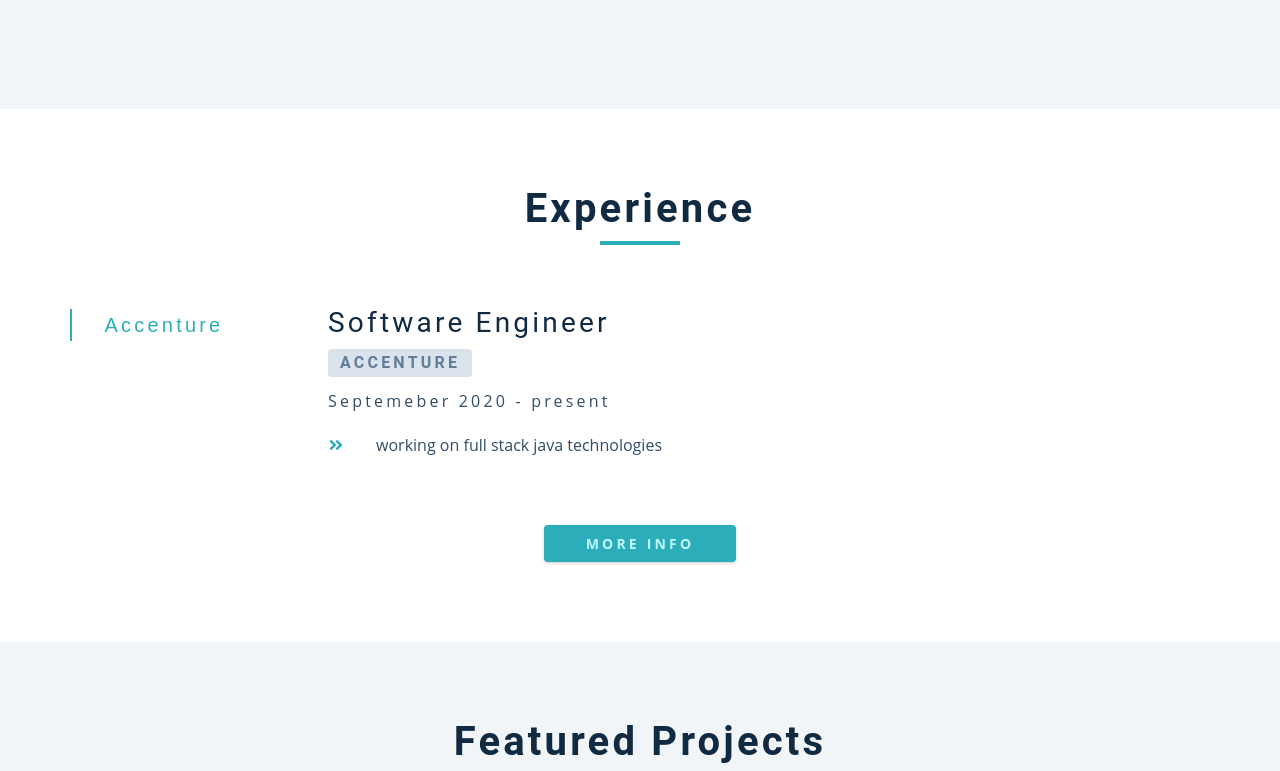
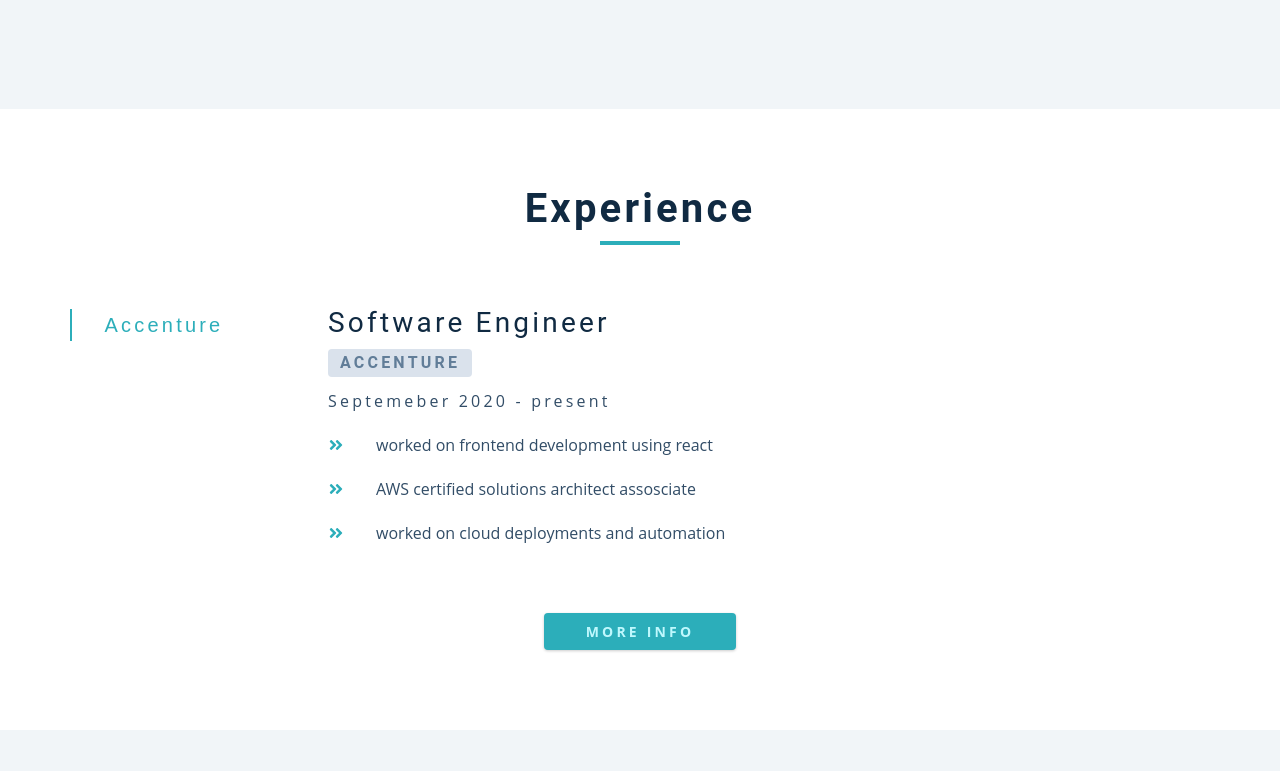
Before and after one commit to pezzonovante7/pezzonovante7.github.io, a Gatsby site: page / in a window 1280 px wide. Shown: the part 1327-2098 px from the top of the page. Built offline with nearby package versions, Linux system fonts and the light colour scheme; Gatsby itself is replaced by a stand-in of ours.

Commit message:
renaissance

```diff
--- a/gatsby-config.js
+++ b/gatsby-config.js
@@ -26,30 +26,11 @@
       },
     },
     {
-      resolve: `gatsby-source-strapi`,
+      resolve: `gatsby-plugin-manifest`,
       options: {
-        apiURL: `http://localhost:1337`,
-        queryLimit: 1000, // Default to 100
-        //   contentTypes : `jobs`, `projects`, `blogs`,
-        //   singleType : `about`
-        //  ONLY ADD TO ARRAY IF YOU HAVE DATA IN STRAPI !!!!
-        contentTypes: [],
-        singleTypes: [],
+        name: "favicon",
+        icon: "src/assets/dave.svg",
       },
     },
-    // {
-    //   resolve: `gatsby-plugin-webfonts`,
-    //   options: {
-    //     fonts: {
-    //       google: [
-    //         {
-    //           family: "Roboto",
-    //           variants: ["400", "700"],
-    //         },
-    //         { family: "Open Sans" },
-    //       ],
-    //     },
-    //   },
-    // },
   ],
 }
--- a/src/components/Jobs.js
+++ b/src/components/Jobs.js
@@ -1,42 +1,44 @@
 import React from "react"
 import Title from "./Title"
 import { FaAngleDoubleRight } from "react-icons/fa"
-import { graphql, useStaticQuery } from "gatsby"
 import { Link } from "gatsby"
 import jobdetails from "../constants/jobdetails"
 
 const Jobs = () => {
+  const { company, position, date, desc } = jobdetails[0]
 
-  const {company, position, date, desc} = jobdetails[0]
-
-  return <section className="section jobs">
+  return (
+    <section className="section jobs">
       <Title title="Experience" />
       <div className="jobs-center">
         <div className="btn-container">
-        {jobdetails.map((item)=>{
-            return <button key="{item.id}" className="job-btn active-btn">
+          {jobdetails.map(item => {
+            return (
+              <button key="{item.id}" className="job-btn active-btn">
                 {item.company}
               </button>
+            )
           })}
         </div>
         <article className="job-info">
           <h3>{position}</h3>
           <h4>{company}</h4>
           <p className="job-date">{date}</p>
-        {
-          desc.map((item) => {
-            return <div key={item.id} className="job-desc">
+          {desc.map(item => {
+            return (
+              <div key={item.id} className="job-desc">
                 <FaAngleDoubleRight className="job-icon"></FaAngleDoubleRight>
                 <p>{item.name}</p>
               </div>
-          })
-        }
+            )
+          })}
         </article>
       </div>
       <Link to="/about" className="btn center-btn">
         more info
       </Link>
     </section>
+  )
 }
 
 export default Jobs
--- a/src/components/SEO.js
+++ b/src/components/SEO.js
@@ -1,6 +1,4 @@
 import React from "react"
-import { Helmet } from "react-helmet"
-import { useStaticQuery, graphql } from "gatsby"
 
 const SEO = () => {
   return <div>SEO Component</div>
--- a/src/constants/jobdetails.js
+++ b/src/constants/jobdetails.js
@@ -5,10 +5,18 @@
     position: "Software Engineer",
     date: "Septemeber 2020 - present",
     desc: [
-     {
-      id: 1,
-      name: "working on full stack java technologies"
-     }
-    ]
-  }
+      {
+        id: 1,
+        name: "worked on frontend development using react",
+      },
+      {
+        id: 2,
+        name: "AWS certified solutions architect assosciate",
+      },
+      {
+        id: 3,
+        name: "worked on cloud deployments and automation",
+      },
+    ],
+  },
 ]
```
Also changed, not shown: gatsby-node.js (deleted, +0 -25 lines), package.json (+16 -15 lines), src/components/Blog.js (+7 -9 lines), src/components/Navbar.js (+6 -3 lines), src/pages/about.js (+20 -11 lines), src/pages/blog.js (+7 -6 lines), src/pages/index.js (+8 -7 lines), src/pages/projects.js (+7 -6 lines), src/templates/blog-template.js (+0 -13 lines), src/assets/final.png (deleted), 1 other file. Lines whose indentation alone changed are shown as unchanged.
